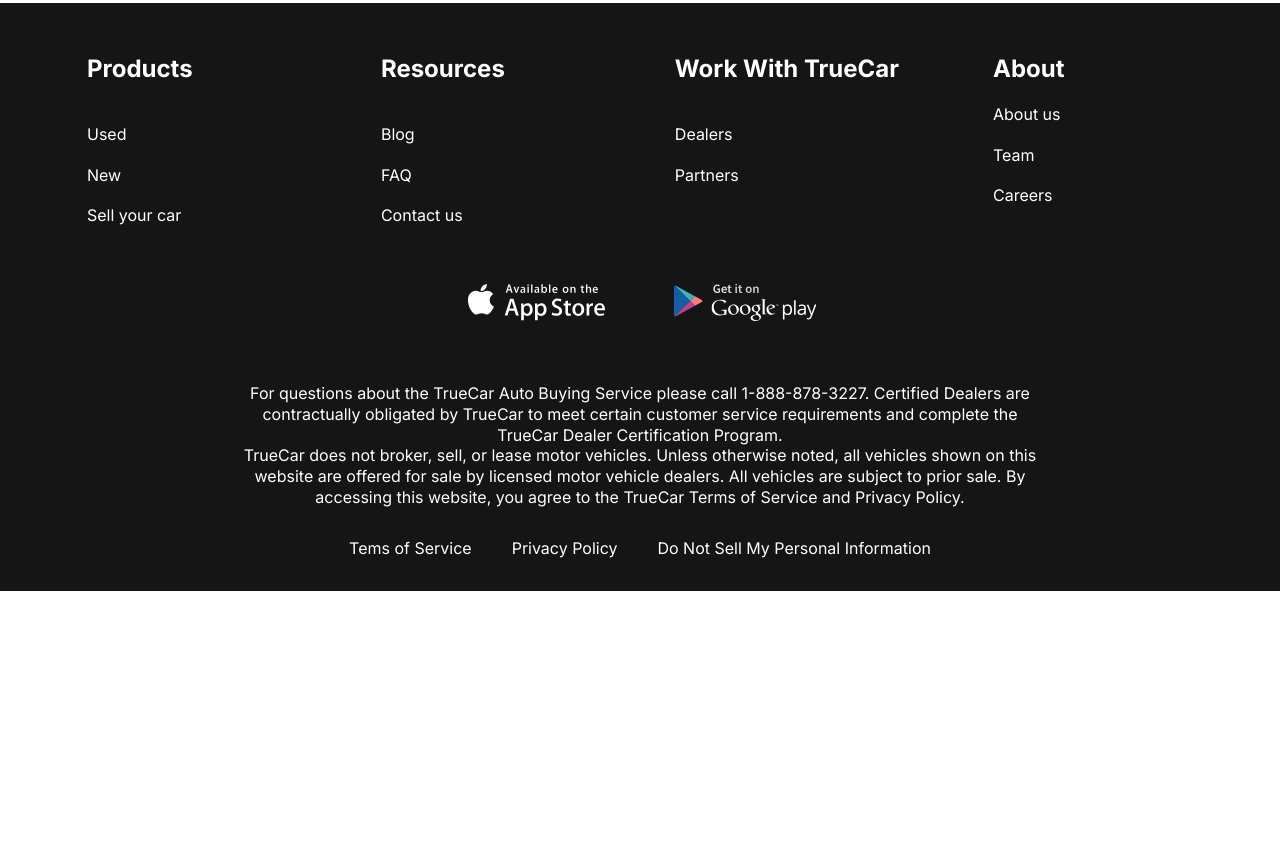
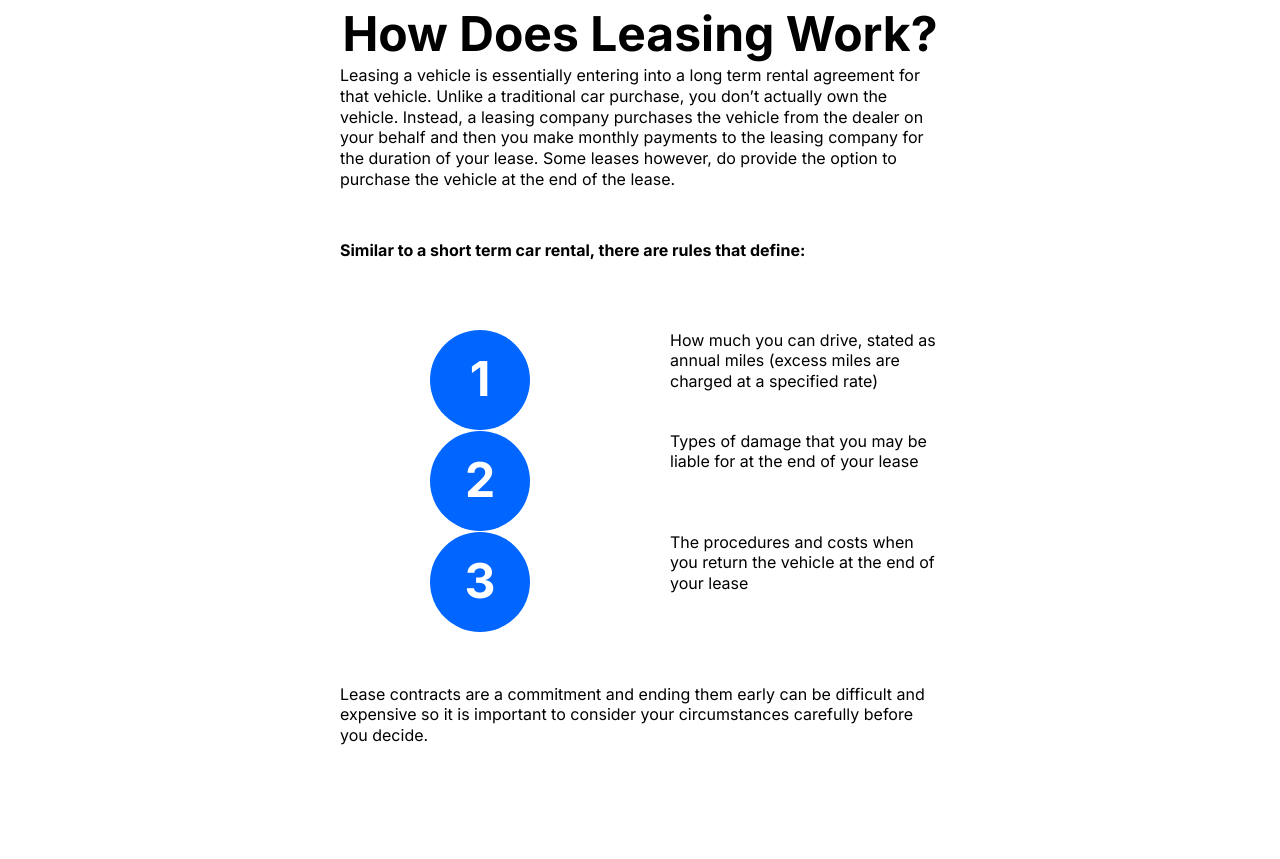
Before and after one commit to Stan1slavw/Lease_cars, a plain HTML site: page index.html in a window 1280 px wide. Shown: the part 1561-2420 px from the top of the page. Before the commit the page ends 2152 px from the top, so only its background shows below. Drawn offline with nearby package versions, Linux system fonts and the light colour scheme.

Commit message:
added section "how-does"

```diff
--- a/css/style.css
+++ b/css/style.css
@@ -222,3 +222,54 @@ body {
 .why-lease__item-text {
   text-align: left;
 }
+
+.how-does {
+  padding-bottom: 150px;
+}
+
+.how-does__inner {
+  max-width: 600px;
+  margin: 0 auto;
+}
+
+.how-does__title {
+  font-style: 24px;
+  font-weight: 700;
+  padding-top: 50px;
+}
+
+.how-does__list {
+  padding: 50px 0 70px;
+  counter-reset: myCounter;
+}
+
+.how-does__item {
+  list-style-type: none;
+  width: 270px;
+  position: relative;
+  margin-left: auto;
+  box-sizing: content-box;
+  padding: 19px 0 19px 240px;
+  min-height: 63px;
+}
+
+.how-does__item + .how-does__item {
+  margin-top: 40;
+}
+
+.how-does__item::before {
+  counter-increment: myCounter;
+  content: counter(myCounter);
+  display: flex;
+  justify-content: center;
+  align-items: center;
+  font-size: 48px;
+  font-weight: 700;
+  background-color: #0066ff;
+  width: 100px;
+  height: 100px;
+  border-radius: 50%;
+  color: #fff;
+  position: absolute;
+  left: 0;
+}
--- a/index.html
+++ b/index.html
@@ -135,6 +135,46 @@
             </ul>
           </div>
         </section>
+
+        <section class="how-does">
+          <div class="container">
+            <div class="how-does__inner">
+              <h2 class="section-title">How Does Leasing Work?</h2>
+              <p class="how-does__text">
+                Leasing a vehicle is essentially entering into a long term
+                rental agreement for that vehicle. Unlike a traditional car
+                purchase, you don’t actually own the vehicle. Instead, a leasing
+                company purchases the vehicle from the dealer on your behalf and
+                then you make monthly payments to the leasing company for the
+                duration of your lease. Some leases however, do provide the
+                option to purchase the vehicle at the end of the lease.
+              </p>
+
+              <h4 class="how-does__title">
+                Similar to a short term car rental, there are rules that define:
+              </h4>
+              <ol class="how-does__list">
+                <li class="how-does__item">
+                  How much you can drive, stated as annual miles (excess miles
+                  are charged at a specified rate)
+                </li>
+                <li class="how-does__item">
+                  Types of damage that you may be liable for at the end of your
+                  lease
+                </li>
+                <li class="how-does__item">
+                  The procedures and costs when you return the vehicle at the
+                  end of your lease
+                </li>
+              </ol>
+              <p class="how-does__text">
+                Lease contracts are a commitment and ending them early can be
+                difficult and expensive so it is important to consider your
+                circumstances carefully before you decide.
+              </p>
+            </div>
+          </div>
+        </section>
       </main>
       <footer class="footer">
         <div class="conteiner">
```
